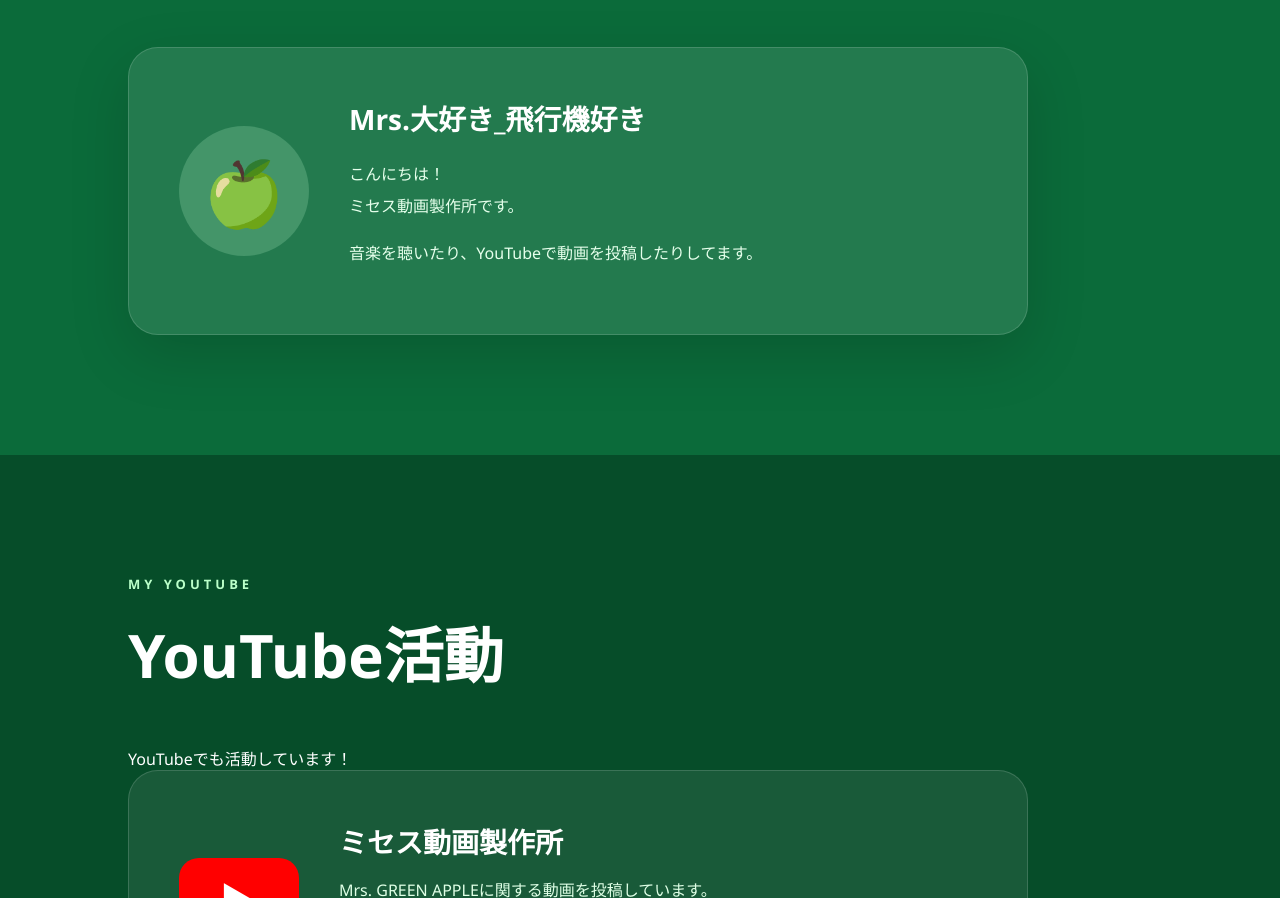
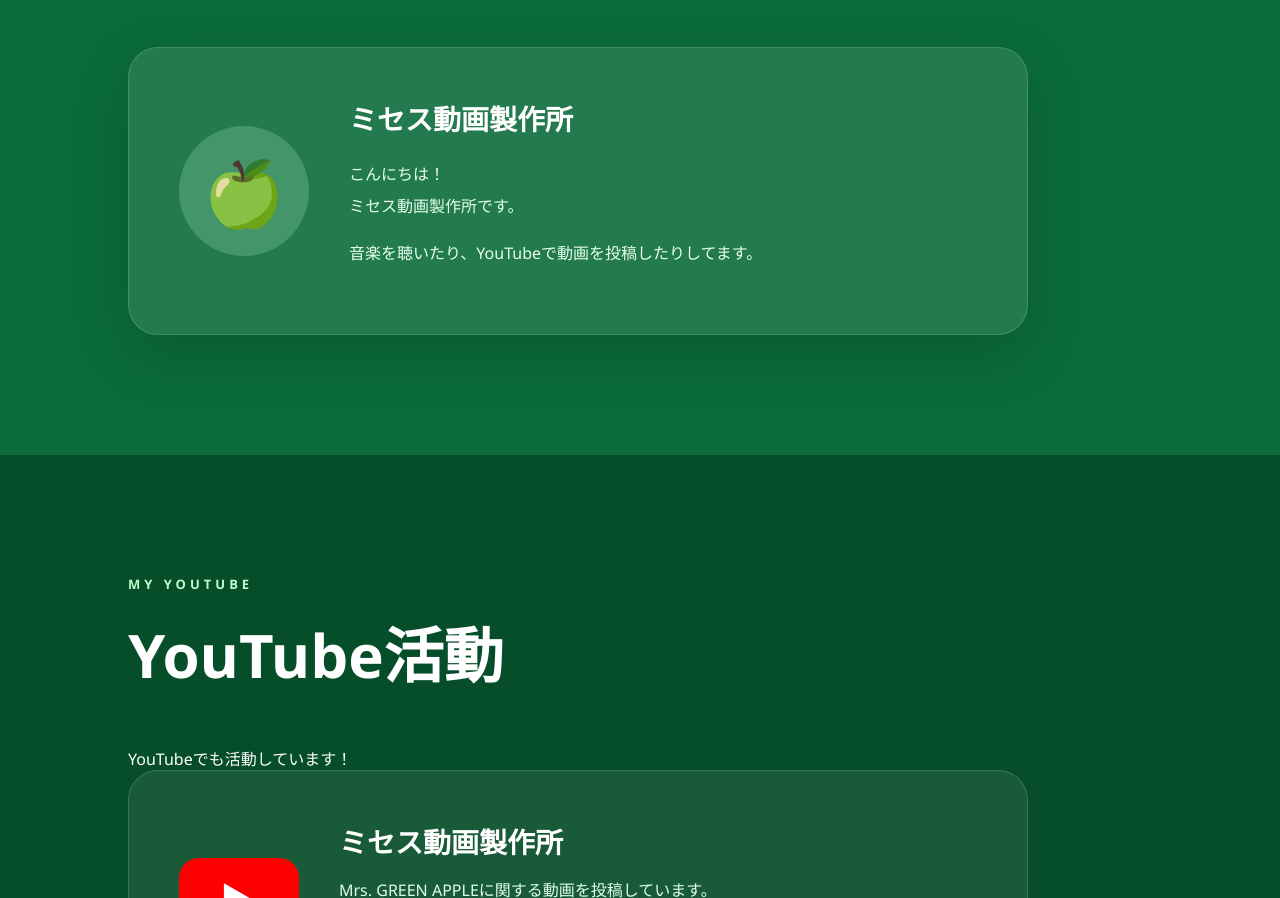
Before and after one commit to mrsgreenapplefan/homepage, a plain HTML site: page index.html in a window 1280 px wide. Shown: the part 1044-1942 px from the top of the page. Drawn offline with Linux system fonts and the light colour scheme.

Commit message:
index.html

```diff
--- a/index.html
+++ b/index.html
@@ -38,7 +38,7 @@
             <div class="about-card">
                 <div class="profile-icon">🍏</div>
                 <div>
-                    <h3>Mrs.大好き_飛行機好き</h3>
+                    <h3>ミセス動画製作所</h3>
                     <p>こんにちは！<br>ミセス動画製作所です。</p>
                     <p>音楽を聴いたり、YouTubeで動画を投稿したりしてます。</p>
                 </div>
```
